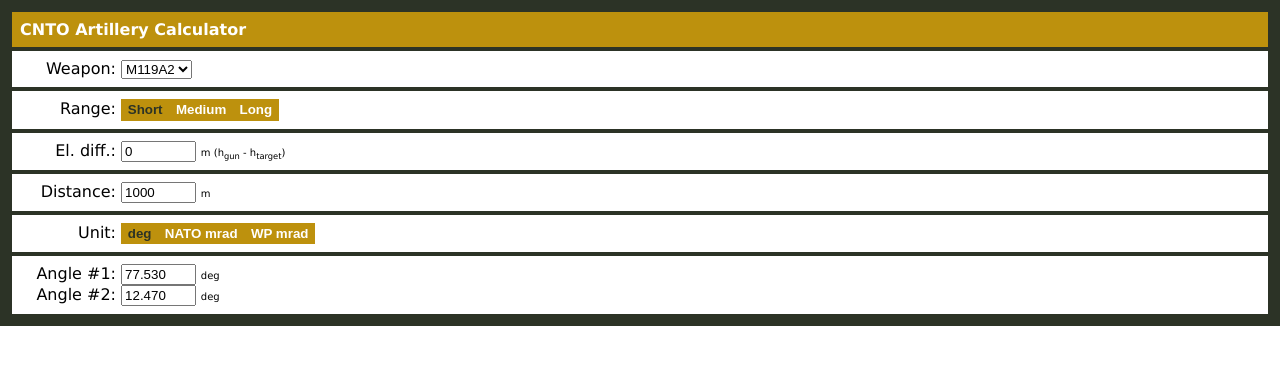
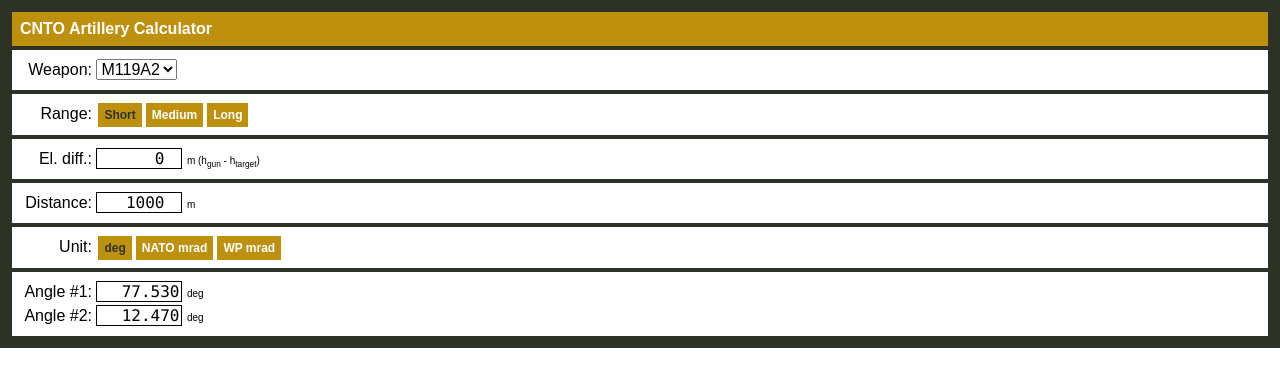
Before and after one commit to CntoDev/artillery_solver, a plain HTML site: page index.html in a window 1280 px wide. Drawn offline with Linux system fonts and the light colour scheme.

Commit message:
Improve layout, use monospace font in input fields

```diff
--- a/index.css
+++ b/index.css
@@ -1,7 +1,7 @@
 body {
   position: fixed;
   margin: 0;
-  font-family: Verdana, Arial, sans-serif;
+  font-family: Arial, Helvetica, sans-serif;
   font-size: 16px;
   width: 100%;
 }
@@ -27,8 +27,13 @@
 
 .Label {
   display: inline-block;
-  width: 6em;
+  width: 4.5em;
   text-align: right;
+  line-height: 1.5em;
+}
+
+.WeaponPlatform {
+  font-size: 16px;
 }
 
 .UnitToggle {
@@ -38,6 +43,9 @@
   background-color: #bd910d;
   color: #ffffff;
   font-weight: bold;
+  line-height: 1.5em;
+  font-size: 12px;
+  margin: 0 2px;
 }
 
 .UnitToggle.isActive {
@@ -52,10 +60,12 @@
 }
 
 .Field {
-  display: inline-block;
   width: 5em;
+  text-align: right;
+  line-height: 1em;
+  font-size: 16px;
+  padding: 0 2px;
+  margin: 0;
+  border: 1px solid black;
+  font-family: consolas, monospace;
 }
-
-.PlatformSelect {
-
-}
--- a/index.html
+++ b/index.html
@@ -12,7 +12,7 @@
   </div>
   <div class="Parameter">
     <label class="Label">Weapon:</label>
-    <select class="PlatformSelect" id="weaponPlatform"></select>
+    <select class="WeaponPlatform" id="weaponPlatform"></select>
   </div>
   <div id="rangeToggle" class="Parameter">
     <label class="Label">Range:</label>
```
